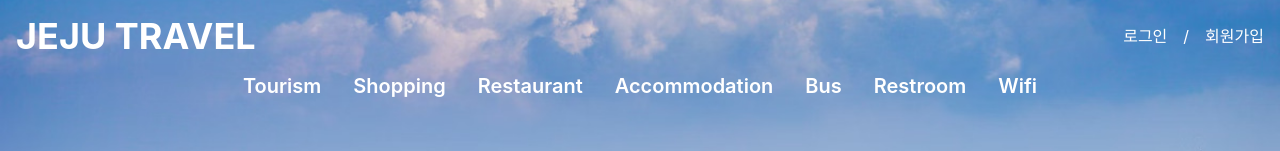
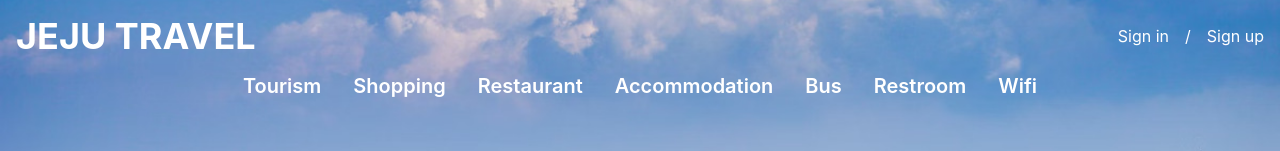
Before and after one commit to JejuTravel/JejuTravel-FE, a React (Vite) app: page / in a window 1280 px wide. Shown: the top 151 px of the page. Built offline with nearby package versions, Linux system fonts and the light colour scheme; a web font is replaced by a local one.

Commit message:
modify: sign in, sign up

```diff
--- a/src/components/Header.jsx
+++ b/src/components/Header.jsx
@@ -27,7 +27,7 @@ function Header() {
               hoveredItem === "login" ? "text-[#FF4C4C]" : "text-white"
             }`}
           >
-            로그인
+            Sign in
           </Link>
           <span className="hidden sm:inline text-white">/</span>
           <Link
@@ -38,7 +38,7 @@ function Header() {
               hoveredItem === "signup" ? "text-[#FF4C4C]" : "text-white"
             }`}
           >
-            회원가입
+            Sign up
           </Link>
         </div>
       </div>
```
